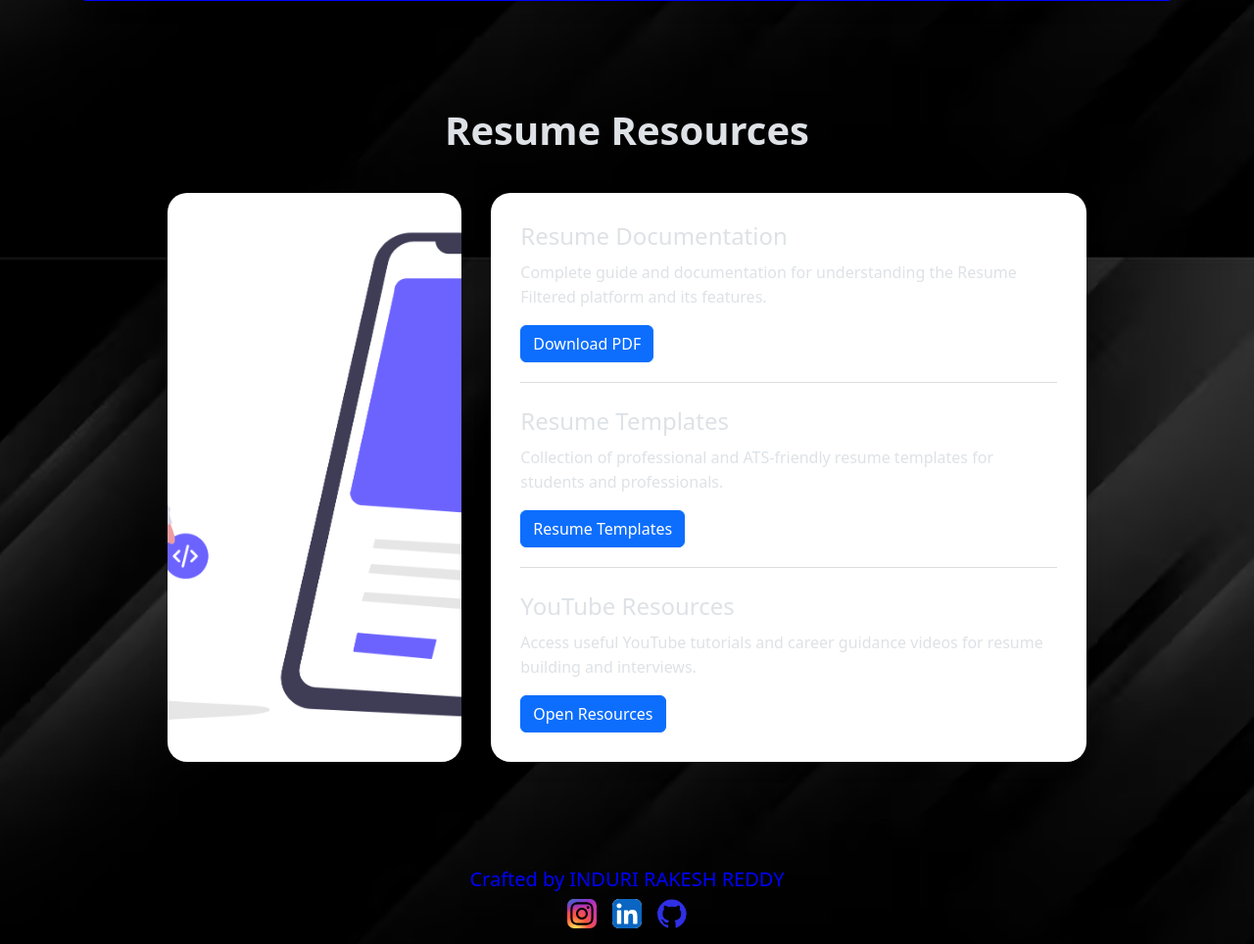
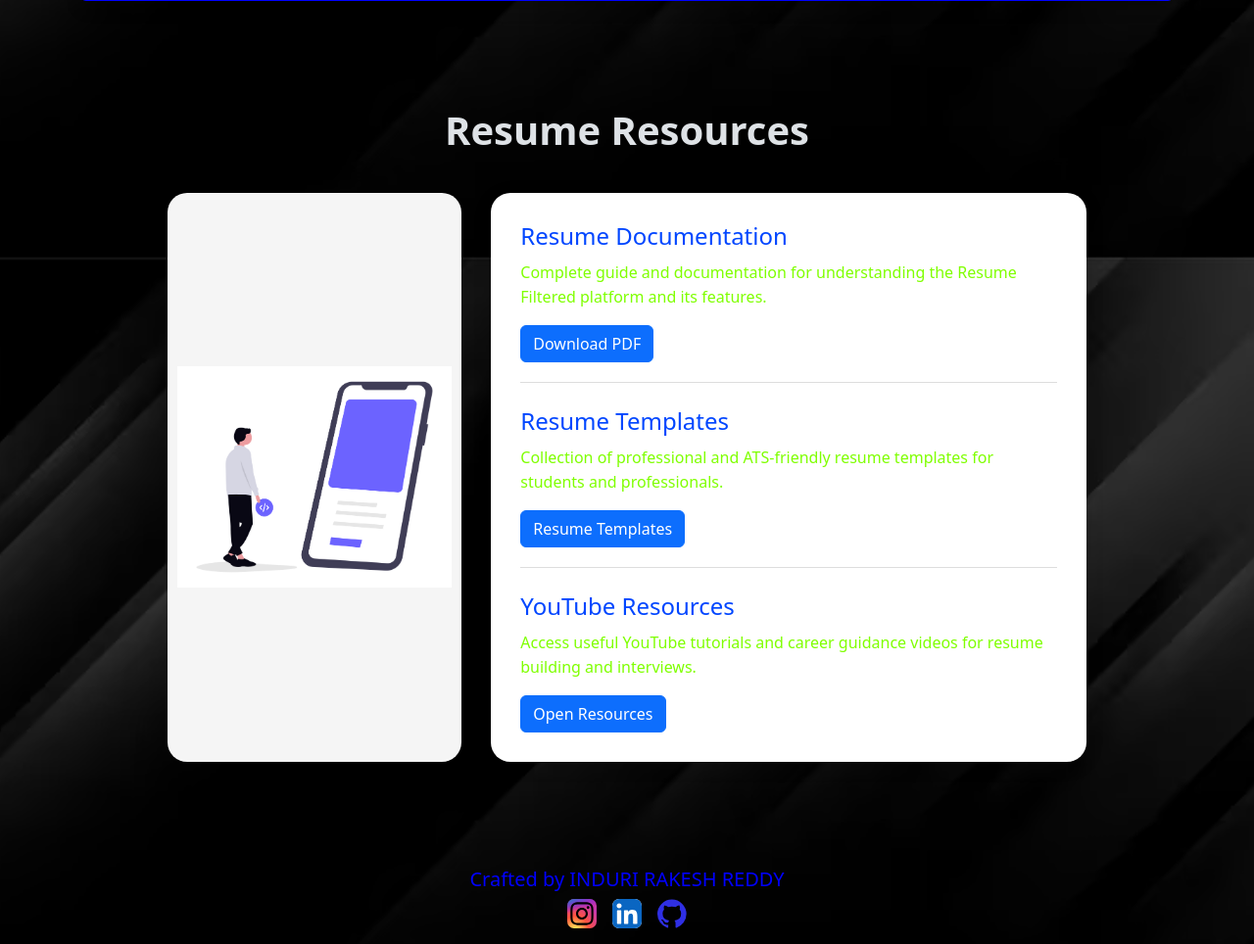
Before and after one commit to rakesh-8672/resumefiltered, a Flask app: page / in a window 1280 px wide. Shown: the part 1337-2301 px from the top of the page at 98% size. Run offline with Flask 3, Linux system fonts and the light colour scheme.

Commit message:
changes in the resources section

```diff
--- a/backend/static/style.css
+++ b/backend/static/style.css
@@ -132,6 +132,9 @@ body{
 .ress{
     color:#0046FF;
 }
+.paras{
+    color:chartreuse;
+}
 .resources-section{
     padding: 60px 8%;
 }
@@ -156,12 +159,22 @@ body{
     flex: 1;
     min-width: 300px;
     max-width: 420px;
+
+    display: flex;
+    align-items: center;
+    justify-content: center;
+
+    background: #f5f5f5;
+    border-radius: 20px;
+    padding: 10px;
 }
 
 .resource-image img{
     width: 100%;
     height: 100%;
-    object-fit: cover;
+    max-height: 500px;
+
+    object-fit: contain;
     border-radius: 20px;
 }
 
@@ -181,7 +194,7 @@ body{
     box-shadow: 0px 4px 20px rgba(0,0,0,0.1);
 }
 
-/* Individual Cards */
+/* Individual Resource Cards */
 .resource-card{
     padding-bottom: 20px;
     border-bottom: 1px solid #ddd;
@@ -222,6 +235,10 @@ body{
         max-width: 100%;
     }
 
+    .resource-image img{
+        max-height: 350px;
+    }
+
     .resource-box{
         width: 100%;
     }
--- a/templates/index.html
+++ b/templates/index.html
@@ -258,13 +258,13 @@
 
                     <!-- Resource 1 -->
                     <div class="resource-card">
-                        <h3>Resume Documentation</h3>
-                        <p>
+                        <h3 class="ress">Resume Documentation</h3>
+                        <p class="paras">
                             Complete guide and documentation for understanding the Resume Filtered platform and its
                             features.
                         </p>
 
-                        <a href="{{ url_for('static', filename='resume Documantation.pdf') }}" download
+                        <a href="{{ url_for('static', filename='document.docx') }}" download
                             class="btn btn-primary">
                             Download PDF
                         </a>
@@ -272,8 +272,8 @@
 
                     <!-- Resource 2 -->
                     <div class="resource-card">
-                        <h3>Resume Templates</h3>
-                        <p>
+                        <h3 class="ress">Resume Templates</h3>
+                        <p class="paras">
                             Collection of professional and ATS-friendly resume templates for students and professionals.
                         </p>
 
@@ -284,8 +284,8 @@
 
                     <!-- Resource 3 -->
                     <div class="resource-card">
-                        <h3>YouTube Resources</h3>
-                        <p>
+                        <h3 class="ress">YouTube Resources</h3>
+                        <p class="paras">
                             Access useful YouTube tutorials and career guidance videos for resume building and
                             interviews.
                         </p>
```
Also changed, not shown: 2 other files.
